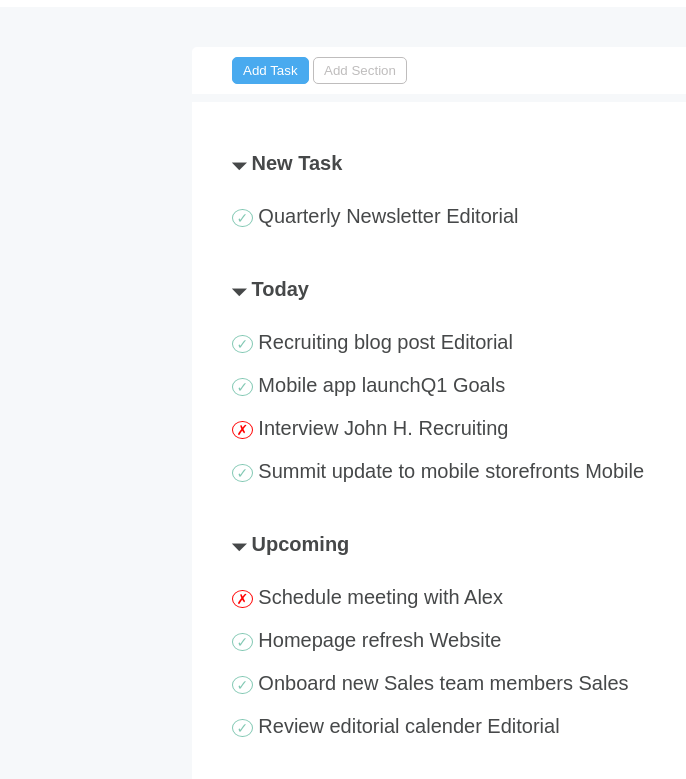
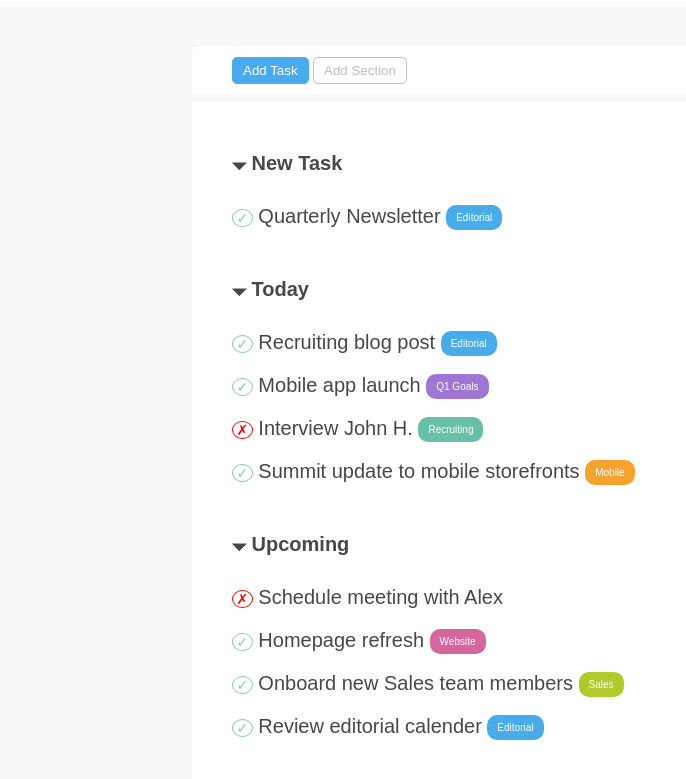
Before and after one commit to Sarasalzano/html-css-toboolist, a plain HTML site: page index.html in a window 1280 px wide. Shown: the part 63-842 px from the top of the page, without its empty margins (0-686 px from the left). Drawn offline with Linux system fonts and the light colour scheme.

Commit message:
finalizza main

```diff
--- a/css/style.css
+++ b/css/style.css
@@ -68,7 +68,6 @@ button {
 }
 
 
-/* sezione lista task */
 
 ul {
     list-style-type: none;
@@ -90,8 +89,8 @@ li {
     padding: 20px 0px;
 }
 
+
 /* sezione simboli lista */
-
 .check {
     font-size: 14px;
     color: #82C8B3;
@@ -111,3 +110,37 @@ li {
     border: 1px solid red;
     border-radius: 50%;
 }
+
+/* sezione riquadri colorati */
+
+.roundshape-whitefont {
+    font-size: 10px;
+    color: white;
+    padding: 7px 10px;
+    border-radius: 10px;
+    vertical-align: middle;
+}
+
+.blue {
+    background-color: #48ACEA;
+}
+
+.purple {
+    background-color: #9F76D5;
+}
+
+.green {
+    background-color: #68C0A8;
+}
+
+.orange {
+    background-color: #F5A32D;
+}
+
+.pink {
+    background-color: #D5679E;
+}
+
+.lightgreen {
+    background-color: #B0CA2A;
+}
--- a/index.html
+++ b/index.html
@@ -31,17 +31,17 @@
                 <!--new tasks-->
                 <li> &#128899; New Task
                     <ul class="normal-font-weight">
-                        <li><span class="check">&check;</span> Quarterly Newsletter <span> Editorial</span></li>
+                        <li><span class="check">&check;</span> Quarterly Newsletter <span class="roundshape-whitefont blue"> Editorial</span></li>
                     </ul>
                 </li>
 
                 <!--today tasks-->
                 <li> &#128899; Today
                     <ul class="normal-font-weight">
-                        <li><span class="check">&check;</span> Recruiting blog post<span> Editorial</span></li>
-                        <li><span class="check">&check;</span> Mobile app launch<span>Q1 Goals</span></li>
-                        <li><span class="cross">&cross;</span> Interview John H.<span> Recruiting</span></li>
-                        <li><span class="check">&check;</span> Summit update to mobile storefronts<span> Mobile</span></li>
+                        <li><span class="check">&check;</span> Recruiting blog post <span class="roundshape-whitefont blue"> Editorial</span></li>
+                        <li><span class="check">&check;</span> Mobile app launch <span class="roundshape-whitefont purple"> Q1 Goals</span></li>
+                        <li><span class="cross">&cross;</span> Interview John H. <span class="roundshape-whitefont green"> Recruiting</span></li>
+                        <li><span class="check">&check;</span> Summit update to mobile storefronts <span class="roundshape-whitefont orange"> Mobile</span></li>
                     </ul>
                 </li>
 
@@ -49,9 +49,9 @@
                 <li> &#128899; Upcoming
                     <ul class="normal-font-weight">
                         <li><span class="cross">&cross;</span> Schedule meeting with Alex</li>
-                        <li><span class="check">&check;</span> Homepage refresh<span> Website</span></li>
-                        <li><span class="check">&check;</span> Onboard new Sales team members<span> Sales</span></li>
-                        <li><span class="check">&check;</span> Review editorial calender<span> Editorial</span></li>
+                        <li><span class="check">&check;</span> Homepage refresh <span class="roundshape-whitefont pink"> Website</span></li>
+                        <li><span class="check">&check;</span> Onboard new Sales team members <span class="roundshape-whitefont lightgreen"> Sales</span></li>
+                        <li><span class="check">&check;</span> Review editorial calender <span class="roundshape-whitefont blue"> Editorial</span></li>
                     </ul>
                 </li>
             </ul>
```
